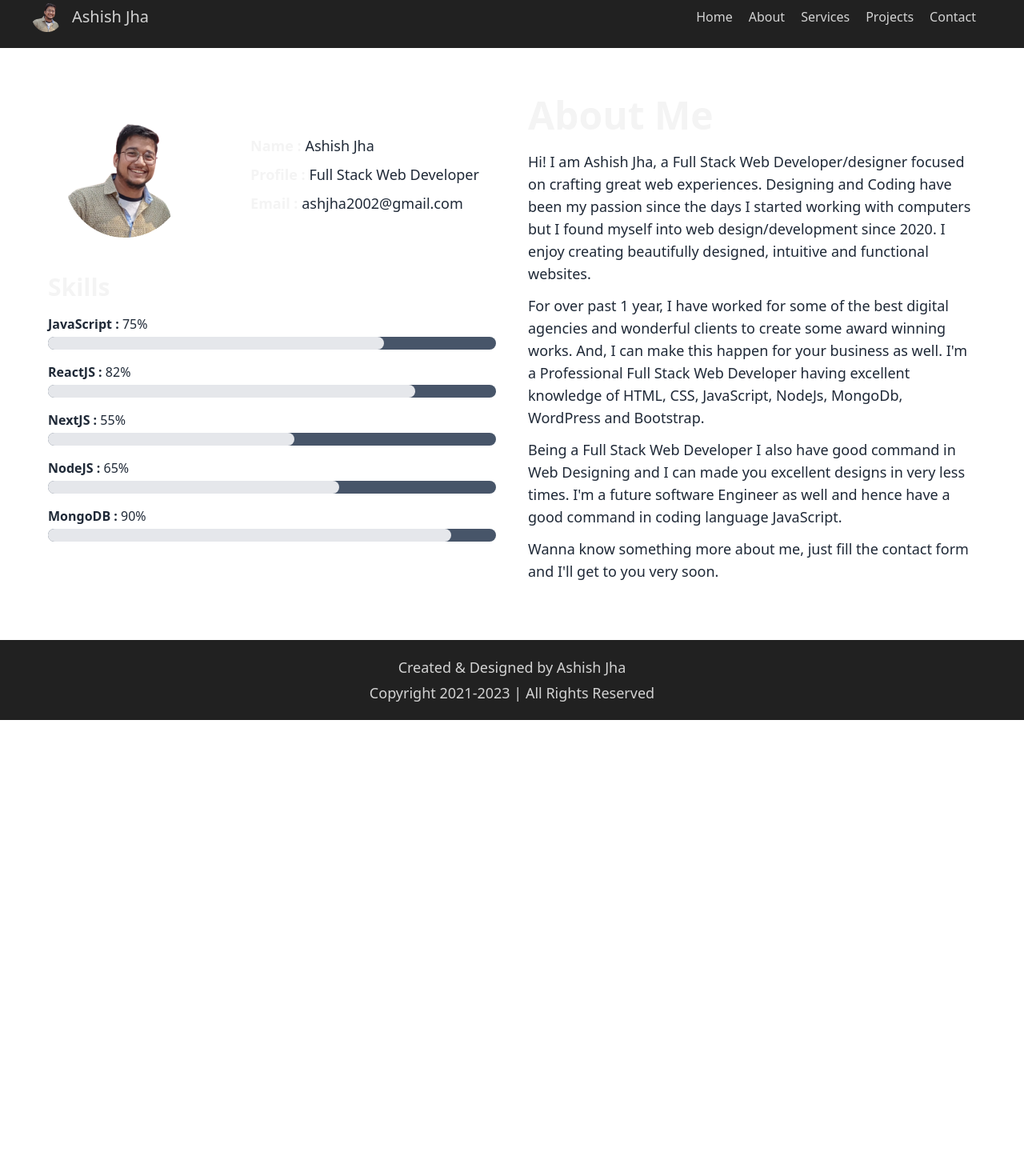
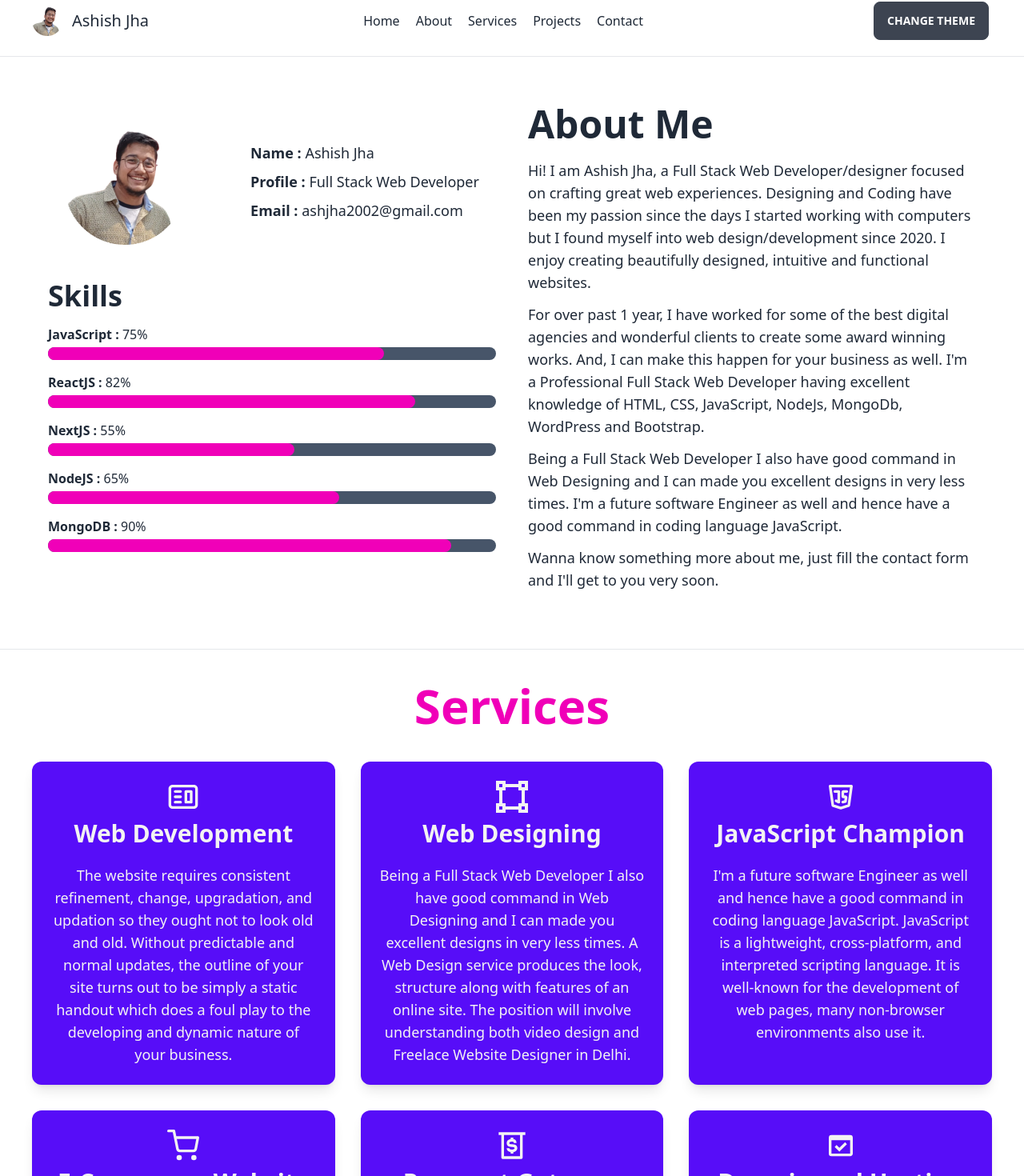
Before and after one commit to ashjha03/reactPortfolio, a React (Create React App) app: page / in a window 1280 px wide. Shown: the part 18-1488 px from the top of the page at 80% size. Before the commit the page ends 918 px from the top, so only its background shows below. Built offline with nearby package versions, Linux system fonts and the light colour scheme.

Commit message:
Themes Added

```diff
--- a/package.json
+++ b/package.json
@@ -9,6 +9,7 @@
     "daisyui": "^2.51.6",
     "react": "^18.2.0",
     "react-dom": "^18.2.0",
+    "react-icons": "^4.8.0",
     "react-router-dom": "^6.11.2",
     "react-scripts": "5.0.1",
     "web-vitals": "^2.1.4"
--- a/src/App.js
+++ b/src/App.js
@@ -1,13 +1,25 @@
-import About from "./components/About"
-import Navbar from "./components/Navbar"
-import Footer from "./components/Footer"
+import { useState } from "react";
+import About from "./components/About";
+import Navbar from "./components/layouts/Navbar";
+import Footer from "./components/layouts/Footer";
+import Services from "./components/services/Services";
 
 export default function App() {
+  const themes = ["dark", "halloween", "light", "luxury", "forest", "cupcake", "bumblebee", "emerald", "retro", "valentine", "coffee"];
+  const [index, setindex] = useState(2);
+  const [theme, setTheme] = useState("light");
+
+  const handleClick = () => {
+    setindex((index + 1) % themes.length);
+    setTheme(themes[index]);
+  };
+
   return (
     <div className="">
-      <Navbar />
-      <About />
-      <Footer />
+      <Navbar handleClick={handleClick} theme={theme} />
+      <About theme={theme} />
+      <Services theme={theme} />
+      <Footer theme={theme} />
     </div>
-  )
+  );
 }
--- a/src/components/About.jsx
+++ b/src/components/About.jsx
@@ -1,8 +1,8 @@
 
 
-const About = () => {
+const About = ({theme}) => {
   return (
-    <div className="lg:flex p-3 lg:items-center lg:justify-center lg:p-10">
+    <div data-theme={theme} className="lg:flex p-3 lg:items-center lg:justify-center lg:p-10">
         <div className="skills lg:w-[50%] pb-10 lg:pb-0">
             <div className="aboutMe lg:flex lg:justify-around text-center lg:text-start lg:items-center lg:mb-6">
                 <div className="profileImg rounded-lg ml-[5rem] lg:ml-0 pb-4 lg:pb-0">
@@ -10,21 +10,21 @@ const About = () => {
                 </div>
                 <div className="myDetails  pb-4 lg:pb-0">
                     <p className="text-lg pb-2">
-                        <span className="font-bold text-[#f4f4f4]">Name : </span>
+                        <span className="font-bold">Name : </span>
                         Ashish Jha
                     </p>
                     <p className="text-lg pb-2">
-                        <span className="font-bold text-[#f4f4f4]">Profile : </span>
+                        <span className="font-bold">Profile : </span>
                         Full Stack Web Developer
                     </p>
                     <p className="text-lg pb-2">
-                        <span className="font-bold text-[#f4f4f4]">Email : </span>
+                        <span className="font-bold">Email : </span>
                         ashjha2002@gmail.com
                     </p>
                 </div>
             </div>
             <div className="mySkills lg:p-5">
-                <h1 className="skillsHead text-3xl font-bold text-[#f4f4f4]">Skills</h1>
+                <h1 className="skillsHead text-4xl font-bold">Skills</h1>
                 <div className="skill pt-4 pb-4">
                     <p className="skillHead">
                         <span className="font-bold">JavaScript : </span>
@@ -32,7 +32,7 @@ const About = () => {
                     </p>
                     <div className="skillView pt-1">
                         <div className="fullLine bg-slate-600 rounded-xl">
-                            <div className="skillLine bg-gray-200 p-2 w-[75%] rounded-xl"></div>
+                            <div className="skillLine bg-secondary p-2 w-[75%] rounded-xl"></div>
                         </div>
                     </div>
                 </div>
@@ -43,7 +43,7 @@ const About = () => {
                     </p>
                     <div className="skillView pt-1">
                         <div className="fullLine bg-slate-600 rounded-xl">
-                            <div className="skillLine bg-gray-200 p-2 w-[82%] rounded-xl"></div>
+                            <div className="skillLine bg-secondary p-2 w-[82%] rounded-xl"></div>
                         </div>
                     </div>
                 </div>
@@ -54,7 +54,7 @@ const About = () => {
                     </p>
                     <div className="skillView pt-1">
                         <div className="fullLine bg-slate-600 rounded-xl">
-                            <div className="skillLine bg-gray-200 p-2 w-[55%] rounded-xl"></div>
+                            <div className="skillLine bg-secondary p-2 w-[55%] rounded-xl"></div>
                         </div>
                     </div>
                 </div>
@@ -65,7 +65,7 @@ const About = () => {
                     </p>
                     <div className="skillView pt-1">
                         <div className="fullLine bg-slate-600 rounded-xl">
-                            <div className="skillLine bg-gray-200 p-2 w-[65%] rounded-xl"></div>
+                            <div className="skillLine bg-secondary p-2 w-[65%] rounded-xl"></div>
                         </div>
                     </div>
                 </div>
@@ -76,14 +76,14 @@ const About = () => {
                     </p>
                     <div className="skillView pt-1">
                         <div className="fullLine bg-slate-600 rounded-xl">
-                            <div className="skillLine bg-gray-200 p-2 w-[90%] rounded-xl"></div>
+                            <div className="skillLine bg-secondary p-2 w-[90%] rounded-xl"></div>
                         </div>
                     </div>
                 </div>
             </div>
         </div>
         <div className="about lg:w-[50%] lg:p-5">
-            <h1 className="text-5xl pb-5 font-bold text-[#f4f4f4]">About Me</h1>
+            <h1 className="text-5xl pb-5 font-bold">About Me</h1>
             <p className="text-lg pb-3">Hi! I am Ashish Jha, a Full Stack Web Developer/designer focused on crafting great web experiences. Designing and Coding have been my passion since the days I started working with computers but I found myself into web design/development since 2020. I enjoy creating beautifully designed, intuitive and functional websites.</p>
             <p className="text-lg pb-3">For over past 1 year, I have worked for some of the best digital agencies and wonderful clients to create some award winning works. And, I can make this happen for your business as well. I'm a Professional Full Stack Web Developer having excellent knowledge of HTML, CSS, JavaScript, NodeJs, MongoDb, WordPress and Bootstrap.</p>
             <p className="text-lg pb-3">Being a Full Stack Web Developer I also have good command in Web Designing and I can made you excellent designs in very less times. I'm a future software Engineer as well and hence have a good command in coding language JavaScript.</p>
--- a/src/components/Navbar.jsx
+++ /dev/null
@@ -1,22 +0,0 @@
-const Navbar = () => {
-  return (
-    <nav
-      data-theme="halloween"
-      className="lg:flex py-5 px-2 md:px-10 justify-between items-center w-full overflow-scroll"
-    >
-      <div className="navHead flex items-center justify-center lg:pb-0 pb-2 lg:text-start text-center">
-        <img className="w-[50px] pr-3" src={require("./profile.png")} alt="" />
-        <h1 className="text-xl">Ashish Jha</h1>
-      </div>
-      <div className="navLinks">
-        <a className="pr-5" href="/">Home</a>
-        <a className="pr-5" href="#about">About</a>
-        <a className="pr-5" href="#services">Services</a>
-        <a className="pr-5" href="#projects">Projects</a>
-        <a className="pr-5" href="#contact">Contact</a>
-        </div>
-    </nav>
-  );
-};
-
-export default Navbar;
--- a/src/components/Footer.jsx
+++ b/src/components/layouts/Footer.jsx
@@ -1,8 +1,8 @@
 
 
-const Footer = () => {
+const Footer = ({theme}) => {
   return (
-    <div data-theme="halloween" className="p-5 text-center">
+    <div data-theme={theme} className="p-5 border-t text-center">
         <p className="text-lg pb-1">Created & Designed by Ashish Jha </p>
         <p className="text-lg">Copyright 2021-2023 | All Rights Reserved</p>
     </div>
--- /dev/null
+++ b/src/components/layouts/Navbar.jsx
@@ -0,0 +1,38 @@
+
+
+const Navbar = ({theme, handleClick}) => {
+
+  return (
+    <nav
+      data-theme={theme}
+      className="lg:flex py-5 px-2 border-b md:px-10 justify-between items-center w-full overflow-scroll"
+    >
+      <div className="navHead flex items-center justify-center lg:pb-0 pb-2 lg:text-start text-center">
+        <img className="w-[50px] pr-3" src={require("../profile.png")} alt="" />
+        <h1 className="text-xl">Ashish Jha</h1>
+      </div>
+      <div className="navLinks">
+        <a className="pr-5" href="/">
+          Home
+        </a>
+        <a className="pr-5" href="#about">
+          About
+        </a>
+        <a className="pr-5" href="#services">
+          Services
+        </a>
+        <a className="pr-5" href="#projects">
+          Projects
+        </a>
+        <a className="pr-5" href="#contact">
+          Contact
+        </a>
+      </div>
+      <div className="chooseTheme">
+        <button onClick={handleClick} className="btn mr-1">Change Theme</button>
+      </div>
+    </nav>
+  );
+};
+
+export default Navbar;
--- /dev/null
+++ b/src/components/services/ServiceCard.jsx
@@ -0,0 +1,28 @@
+import {CgWebsite} from "react-icons/cg"
+import {SiMaterialdesignicons} from "react-icons/si"
+import {TbBrandJavascript} from "react-icons/tb"
+import {FiShoppingCart} from "react-icons/fi"
+import {BiMoneyWithdraw} from "react-icons/bi"
+import {MdDomainVerification} from "react-icons/md"
+
+
+const ServiceCard = (props) => {
+  return (
+    <div className="serviceCard bg-primary py-6 lg:px-6 px-3 rounded-xl shadow-lg text-[#f3f3f3]">
+          <div className="cardHead text-center">
+            {props.index === 0 && <CgWebsite className="text-5xl mx-auto pb-2"/>}
+            {props.index === 1 && <SiMaterialdesignicons className="text-5xl mx-auto pb-2"/>}
+            {props.index === 2 && <TbBrandJavascript className="text-5xl mx-auto pb-2"/>}
+            {props.index === 3 && <FiShoppingCart className="text-5xl mx-auto pb-2"/>}
+            {props.index === 4 && <BiMoneyWithdraw className="text-5xl mx-auto pb-2"/>}
+            {props.index === 5 && <MdDomainVerification className="text-5xl mx-auto pb-2"/>}
+            <h1 className="text-3xl font-bold pb-5">{props.title}</h1>
+            <p className="text-lg">
+              {props.body}
+            </p>
+          </div>
+        </div>
+  )
+}
+
+export default ServiceCard
--- /dev/null
+++ b/src/components/services/Services.jsx
@@ -0,0 +1,30 @@
+import ServiceCard from "./ServiceCard";
+
+const Services = ({theme}) => {
+    const serviceData = [
+        {'title': 'Web Development', 'body': 'The website requires consistent refinement, change, upgradation, and updation so they ought not to look old and old. Without predictable and normal updates, the outline of your site turns out to be simply a static handout which does a foul play to the developing and dynamic nature of your business.'},
+        {'title': 'Web Designing', 'body': 'Being a Full Stack Web Developer I also have good command in Web Designing and I can made you excellent designs in very less times. A Web Design service produces the look, structure along with features of an online site. The position will involve understanding both video design and Freelace Website Designer in Delhi.'},
+        {'title': 'JavaScript Champion', 'body': `I'm a future software Engineer as well and hence have a good command in coding language JavaScript. JavaScript is a lightweight, cross-platform, and interpreted scripting language. It is well-known for the development of web pages, many non-browser environments also use it.`},
+        {'title': 'E-Commerce Website Developer', 'body': `E-commerce, a process of buying and selling of products and services on Internet through secure credit card processing. I am Delhi based providing customized and flexible e-commerce website Developer.`},
+        {'title': 'Payment Gateway Integration', 'body': `Payment Gateway Integration Services or Online Payment Processing is must on your website in today's world. If you are an existing e-commerce store owner or planning to launch an e-commerce enabled store, I can develop Payment Gateway in your Website.`},
+        {'title': 'Domain and Hosting', 'body': `In this time of furious rivalry, each business needs a face through a site. I will provide you cheap price Web Hosting and Domain. Web hosting is the place where all the files of your website live. It is like the home of your website where it actually lives.
+
+        `},
+    ]
+    console.log(serviceData[0].title);
+
+  return (
+    <div data-theme={theme} className="lg:p-10 py-16 px-5 border-t">
+      <div className="heading text-center pb-10">
+        <h1 className="text-6xl text-secondary font-bold">Services</h1>
+      </div>
+      <div className="serviceCards grid gap-8 lg:grid-cols-3">
+        {serviceData.map((service, index) => (
+            <ServiceCard key={index} index={index} title={service.title} body={service.body} />
+            ))}
+      </div>
+    </div>
+  );
+};
+
+export default Services;
```
Also changed, not shown: 1 other file (tests, documents, lock files or other folders).
